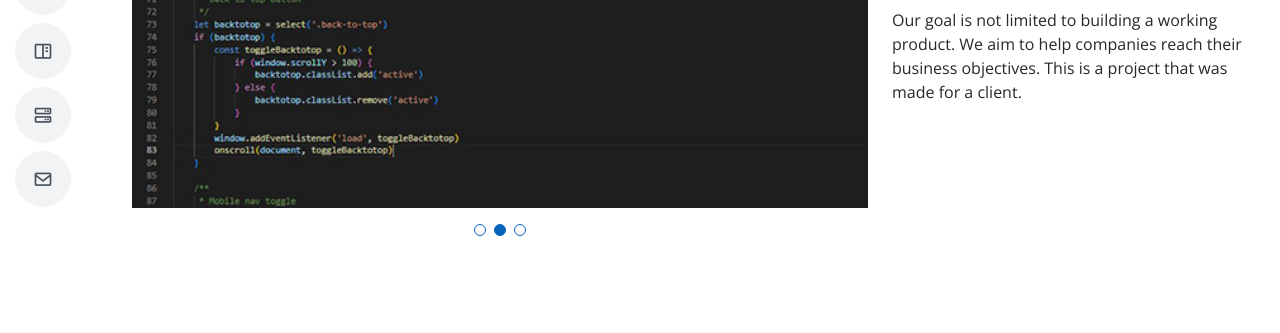
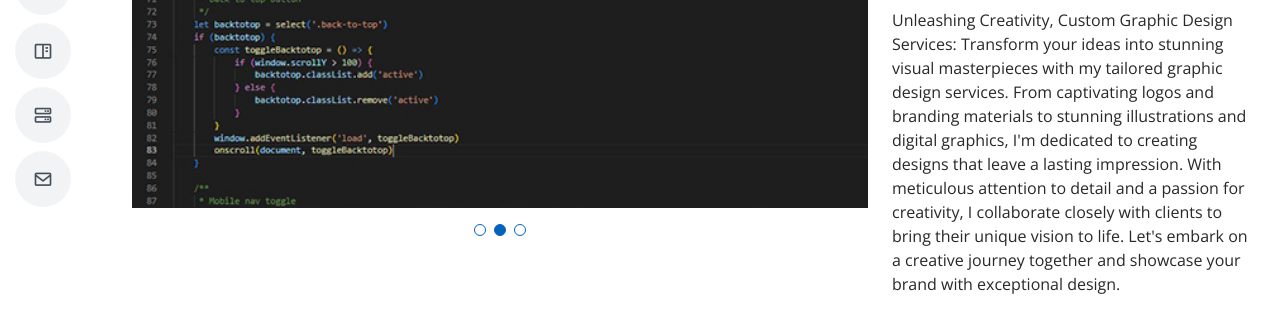
Before and after one commit to drioteck/dan.github.io, a plain HTML site: page web-dev.html in a window 1280 px wide. Shown: the part 377-710 px from the top of the page. Drawn offline with nearby package versions, Linux system fonts and the light colour scheme.

Commit message:
Update web-dev.html

```diff
--- a/web-dev.html
+++ b/web-dev.html
@@ -96,7 +96,7 @@
                             <div class="portfolio-description">
                                 <h2>Web-Development</h2>
                                 <p>
-                                    Our goal is not limited to building a working product. We aim to help companies reach their business objectives. This is a project that was made for a client.
+                                Unleashing Creativity, Custom Graphic Design Services: Transform your ideas into stunning visual masterpieces with my tailored graphic design services. From captivating logos and branding materials to stunning illustrations and digital graphics, I'm dedicated to creating designs that leave a lasting impression. With meticulous attention to detail and a passion for creativity, I collaborate closely with clients to bring their unique vision to life. Let's embark on a creative journey together and showcase your brand with exceptional design.
                                 </p>
                             </div>
                         </div>
```
